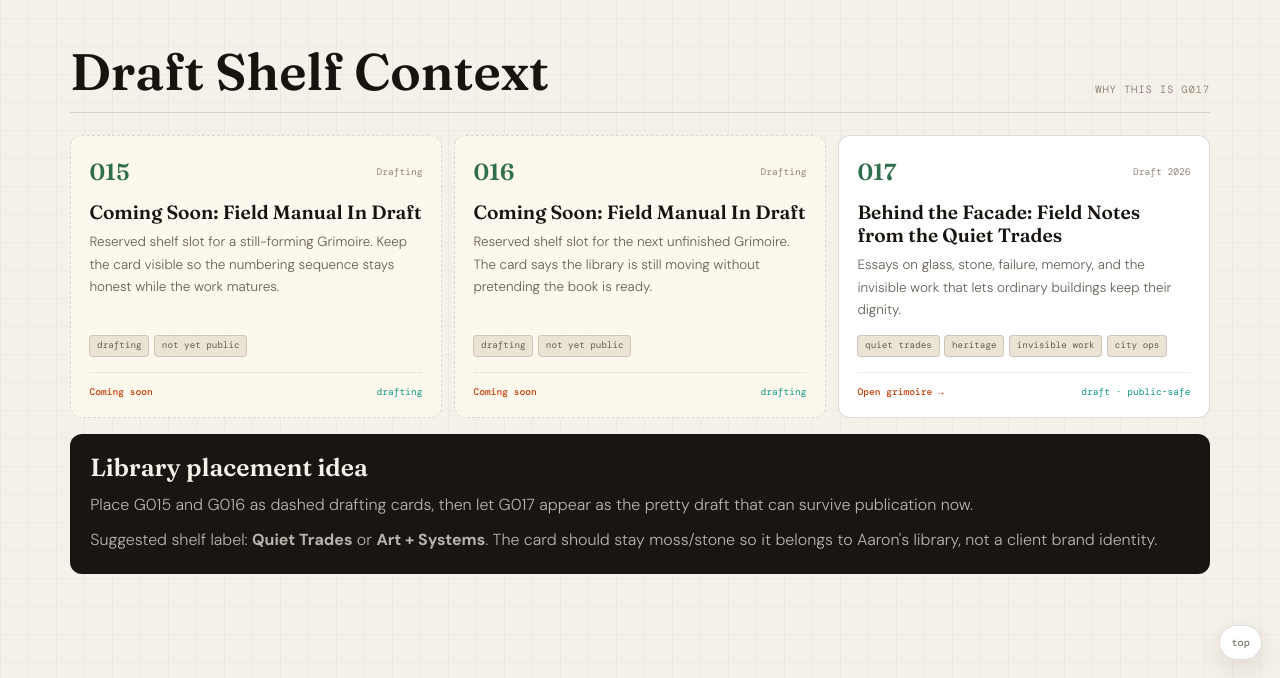
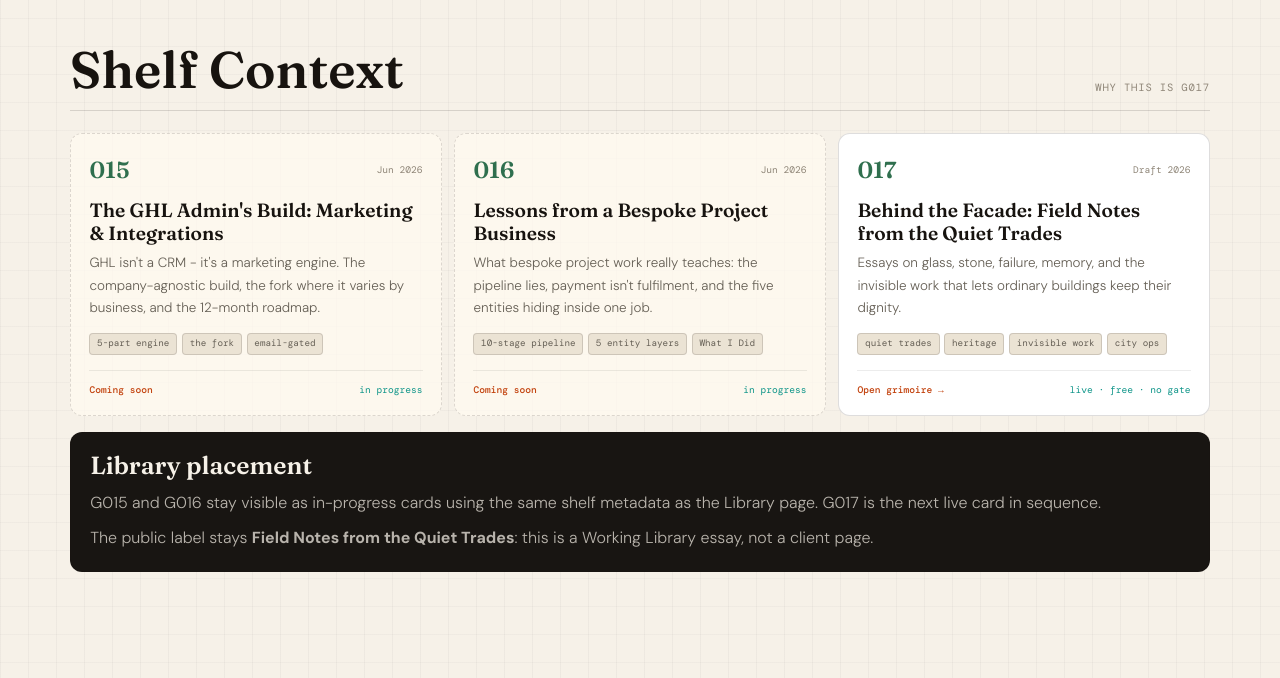
Before and after one commit to suarezaaronroy-sys/library, a Jekyll site: the page grimoires/017-behind-the-facade.html, which Jekyll copies as it is, in a window 1280 px wide and 900 px high, scrolled down 14908 px, cut to the strip 222-900 px from the top of the window. Built offline with Jekyll 4.4.1, drawn with Linux system fonts in a browser that asks for light colours; some of the changed text lies outside the part shown.

Commit message:
Align G017 with library chrome

```diff
--- a/about.html
+++ b/about.html
@@ -8,7 +8,7 @@
 ---
 <p>This site exists because I kept needing my own notes. Payment processing taught me that undocumented knowledge walks out the door with people; CRM work taught me that systems nobody can explain aren't systems. So I write the manual for everything — first for myself, as working reference, and then published openly because gatekeeping operational knowledge has never once made an operation better.</p>
 
-<p>The result is the library: a growing shelf of grimoires, from a 76-field production CRM to a three-volume series on how money moves, how work moves, and why organizations behave — plus field manuals on Claude and Cowork, a 30-chapter guide built for Filipino VAs entering remote work, and drafting-stage essays on the quiet systems behind ordinary work. It doubles as my portfolio, but that's the side effect. The primary function is the same one it had on day one — it's where I look things up.</p>
+<p>The result is the library: seventeen grimoires, from a 76-field production CRM to a three-volume series on how money moves, how work moves, and why organizations behave — plus field manuals on Claude and Cowork, a 30-chapter guide built for Filipino VAs entering remote work, and field notes on the quiet systems behind ordinary work. It doubles as my portfolio, but that's the side effect. The primary function is the same one it had on day one — it's where I look things up.</p>
 
 <p>The pattern underneath all the work: most operational breakdowns aren't effort problems, they're structural. Work that depends on specific people. Tools that don't connect. Knowledge that lives in heads. I find those structures and rebuild them so they survive without heroics.</p>
 
@@ -51,8 +51,8 @@
   </div>
   <div class="work-card">
     <div class="w-area">The Library</div>
-    <h3>Field manuals and drafting-stage grimoires, openly published</h3>
-    <p>Field manuals, system documentation, and public drafts with verified sources — the trilogy on money, work, and organizational behavior; AI tool manuals; a remote work guide for Filipino VAs; and essays on quiet craft systems.</p>
+    <h3>Seventeen grimoires on the shelf</h3>
+    <p>Field manuals and system documentation with verified sources — the trilogy on money, work, and organizational behavior; AI tool manuals; a remote work guide for Filipino VAs; and quiet-trade field notes.</p>
     <span class="w-result">→ <a href="{{ '/projects/' | relative_url }}" style="color:var(--accent)">browse the library</a></span>
   </div>
 </div>
--- a/assets/js/personality.js
+++ b/assets/js/personality.js
@@ -208,7 +208,7 @@
           '<div><strong>Just browsing?</strong><span>GHL CRM 101 — 76 fields, 24 automations.</span></div>' +
         '</div>' +
       '</div>' +
-      '<p id="ghost-popup-footer"><a href="' + sitePath('/projects/') + '">Browse all 17 shelf entries →</a></p>';
+      '<p id="ghost-popup-footer"><a href="' + sitePath('/projects/') + '">Browse all 17 grimoires →</a></p>';
     document.body.appendChild(bubble);
 
     function openPopup()  { bubble.classList.add('gp-visible'); }
--- a/grimoires/017-behind-the-facade.html
+++ b/grimoires/017-behind-the-facade.html
@@ -42,76 +42,89 @@
 img{max-width:100%;display:block}
 a{color:inherit;text-decoration:none}
 .shell{width:min(1140px,calc(100% - 2rem));margin:0 auto}
-.topbar{
+.mode-banner{
   position:sticky;
   top:0;
-  z-index:50;
-  backdrop-filter:blur(16px);
-  background:rgba(246,241,232,.9);
-  border-bottom:1px solid var(--line);
-}
-.topbar .shell{
-  min-height:58px;
+  z-index:300;
+  height:40px;
+  padding:0 2rem;
   display:flex;
   align-items:center;
   justify-content:space-between;
   gap:1rem;
-}
-.brand{display:flex;align-items:center;gap:.75rem}
-.brand-mark{
-  width:36px;
-  height:36px;
-  border-radius:8px;
-  display:grid;
-  place-items:center;
   background:var(--charcoal);
   color:var(--paper);
   font-family:var(--mono);
-  font-size:.78rem;
-  font-weight:500;
-}
-.brand strong{display:block;font-family:var(--mono);font-size:.8rem;line-height:1.2}
-.brand span{display:block;font-family:var(--mono);font-size:.62rem;color:var(--faint);margin-top:.08rem}
-.nav{display:flex;gap:.35rem;align-items:center;justify-content:flex-end;flex-wrap:wrap}
-.nav a{
-  border:1px solid var(--line);
-  border-radius:999px;
-  background:rgba(255,250,241,.72);
-  color:var(--muted);
-  font-family:var(--mono);
-  font-size:.68rem;
-  padding:.35rem .72rem;
-}
-.nav a:hover{border-color:var(--red);color:var(--red)}
-.nav .current{background:var(--charcoal);border-color:var(--charcoal);color:var(--paper)}
-.grimoire-chrome{
-  background:rgba(255,250,241,.86);
-  border-bottom:1px solid var(--line);
-}
-.grimoire-chrome .shell{
-  min-height:58px;
+  font-size:11px;
+}
+.mode-banner-left{display:flex;align-items:center;gap:10px}
+.mode-dot{
+  width:7px;
+  height:7px;
+  border-radius:50%;
+  background:#86efac;
+  animation:pulse 2s infinite;
+}
+@keyframes pulse{0%,100%{opacity:1}50%{opacity:.35}}
+.site-header{
+  position:sticky;
+  top:40px;
+  z-index:200;
+  height:52px;
+  padding:0 2rem;
   display:flex;
   align-items:center;
   justify-content:space-between;
   gap:1rem;
-}
-.book-meta{display:flex;flex-direction:column;gap:.12rem}
-.book-meta strong{font-family:var(--mono);font-size:.68rem;color:var(--ink);letter-spacing:.03em}
-.book-meta span{font-family:var(--mono);font-size:.62rem;color:var(--faint)}
-.back-link{font-family:var(--mono);font-size:.68rem;color:var(--red)}
-.page-nav{display:flex;gap:.32rem;flex-wrap:wrap;justify-content:flex-end}
-.page-nav a{
+  background:rgba(246,241,232,.94);
+  backdrop-filter:blur(14px);
+  border-bottom:1px solid var(--line);
+}
+.header-left{display:flex;align-items:center;gap:1rem;min-width:0}
+.header-back{
   font-family:var(--mono);
-  font-size:.62rem;
+  font-size:11px;
   color:var(--muted);
-  border:1px solid var(--line);
-  border-radius:999px;
-  background:rgba(246,241,232,.8);
-  padding:.24rem .55rem;
-}
-.page-nav a:hover{color:var(--red);border-color:var(--red)}
+  display:flex;
+  align-items:center;
+  gap:.3rem;
+  transition:.14s;
+  white-space:nowrap;
+}
+.header-back:hover{color:var(--red)}
+.header-divider{width:1px;height:16px;background:var(--line);flex:0 0 auto}
+.header-title{
+  font-family:var(--mono);
+  font-size:11px;
+  color:var(--ink);
+  white-space:nowrap;
+  overflow:hidden;
+  text-overflow:ellipsis;
+}
+.header-badge{
+  font-family:var(--mono);
+  font-size:10px;
+  padding:3px 9px;
+  border-radius:20px;
+  background:rgba(47,111,78,.12);
+  color:var(--moss);
+  border:1px solid rgba(47,111,78,.24);
+  white-space:nowrap;
+}
+#progress-bar{
+  position:fixed;
+  top:92px;
+  left:0;
+  right:0;
+  height:2px;
+  z-index:250;
+  background:linear-gradient(90deg,var(--moss),var(--red));
+  transform-origin:left;
+  transform:scaleX(0);
+  pointer-events:none;
+}
 .hero{
-  min-height:calc(100vh - 116px);
+  min-height:calc(100vh - 92px);
   display:grid;
   align-items:end;
   position:relative;
@@ -679,31 +692,20 @@
 .source-card b{display:block;font-family:var(--mono);font-size:.62rem;letter-spacing:.07em;text-transform:uppercase;color:var(--teal);margin-bottom:.25rem}
 .source-card a{color:var(--red);text-decoration:underline;text-underline-offset:2px}
 .source-card p{margin:0;color:var(--muted);font-size:.82rem}
-.footer{
+.page-footer{
+  padding:2rem 3rem;
   border-top:1px solid var(--line);
-  padding:2rem 0 3rem;
+  display:flex;
+  justify-content:space-between;
+  align-items:center;
+  gap:1rem;
+  flex-wrap:wrap;
+  font-family:var(--mono);
+  font-size:11px;
   color:var(--faint);
-  font-family:var(--mono);
-  font-size:.66rem;
-}
-.footer .shell{display:flex;justify-content:space-between;gap:1rem;flex-wrap:wrap}
-.footer a{color:var(--faint)}
-.footer a:hover{color:var(--red)}
-.footer-links{display:flex;gap:1.2rem;align-items:center;flex-wrap:wrap}
-.quick-anchor{
-  position:fixed;
-  right:18px;
-  bottom:18px;
-  z-index:40;
-  border:1px solid var(--line);
-  border-radius:999px;
-  background:#fff;
-  color:var(--muted);
-  font-family:var(--mono);
-  font-size:.64rem;
-  padding:.48rem .7rem;
-  box-shadow:0 8px 24px rgba(23,19,15,.1);
-}
+}
+.footer-link-page{color:var(--red)}
+.footer-link-page:hover{text-decoration:underline}
 @media(max-width:980px){
   .intro-grid,.image-story,.map-wrap,.mode-board,.library-preview{grid-template-columns:1fr}
   .longform{grid-template-columns:1fr}
@@ -715,9 +717,10 @@
   .chapter-grid{grid-template-columns:repeat(2,1fr)}
 }
 @media(max-width:760px){
-  .topbar .shell{align-items:flex-start;flex-direction:column;padding:.7rem 0}
-  .grimoire-chrome .shell{align-items:flex-start;flex-direction:column;padding:.7rem 0}
-  .nav{justify-content:flex-start}
+  .mode-banner{padding:0 1rem}
+  .mode-banner>span:last-child{display:none}
+  .site-header{padding:0 1rem}
+  .header-title{display:none}
   .hero{min-height:760px}
   .hero-content{padding:7rem 0 3rem}
   .lens-grid,.source-grid,.field-grid,.taxonomy,.rules-grid,.image-strip{grid-template-columns:1fr}
@@ -728,40 +731,19 @@
 </style>
 </head>
 <body id="top">
-<header class="topbar">
-  <div class="shell">
-    <a class="brand" href="https://suarezaaronroy-sys.github.io/library/" aria-label="Aaron Suarez library home">
-      <div class="brand-mark">AS</div>
-      <div>
-        <strong>Aaron Suarez</strong>
-        <span>Valencia City, PH &middot; remote-first</span>
-      </div>
-    </a>
-    <nav class="nav" aria-label="Main navigation">
-      <a href="https://suarezaaronroy-sys.github.io/library/about/">About</a>
-      <a href="https://suarezaaronroy-sys.github.io/library/projects/" class="current">Library</a>
-      <a href="https://suarezaaronroy-sys.github.io/library/notes/">Notes</a>
-      <a href="mailto:suarezaaronroy@gmail.com">Contact &rarr;</a>
-    </nav>
+<div class="mode-banner">
+  <div class="mode-banner-left"><div class="mode-dot"></div><span>Grimoire 017 &middot; Behind the Facade</span></div>
+  <span style="font-size:10px;color:rgba(246,241,232,.68)">12 essays &middot; quiet trades &middot; public-safe draft &middot; free, no gate</span>
+</div>
+<header class="site-header">
+  <div class="header-left">
+    <a href="/library/projects/" class="header-back">&lt;- Projects</a>
+    <div class="header-divider"></div>
+    <span class="header-title">Behind the Facade</span>
   </div>
+  <span class="header-badge">Grimoire 017 &middot; Field Notes</span>
 </header>
-
-<div class="grimoire-chrome" aria-label="Grimoire navigation">
-  <div class="shell">
-    <a class="back-link" href="https://suarezaaronroy-sys.github.io/library/projects/">&larr; Projects</a>
-    <div class="book-meta">
-      <strong>Grimoire 017 &middot; Behind the Facade &middot; Field Notes from the Quiet Trades</strong>
-      <span>12 essays &middot; quiet trades &middot; drafting stage &middot; Free, no gate</span>
-    </div>
-    <nav class="page-nav" aria-label="In-page navigation">
-      <a href="#thesis">Overview</a>
-      <a href="#city">City</a>
-      <a href="#failure">Failure</a>
-      <a href="#objects">Objects</a>
-      <a href="#chapters">Chapters</a>
-    </nav>
-  </div>
-</div>
+<div id="progress-bar"></div>
 
 <main>
   <section class="hero">
@@ -1399,29 +1381,29 @@
   <section class="section compact">
     <div class="shell">
       <div class="section-title">
-        <h2>Draft Shelf Context</h2>
+        <h2>Shelf Context</h2>
         <span>why this is G017</span>
       </div>
       <div class="draft-grid">
         <article class="draft-card soon">
           <div class="shelf-top">
             <span class="shelf-num">015</span>
-            <span class="shelf-date">Drafting</span>
+            <span class="shelf-date">Jun 2026</span>
           </div>
-          <h3>Coming Soon: Field Manual In Draft</h3>
-          <p>Reserved shelf slot for a still-forming Grimoire. Keep the card visible so the numbering sequence stays honest while the work matures.</p>
-          <div class="tags"><span>drafting</span><span>not yet public</span></div>
-          <div class="shelf-foot"><span class="open">Coming soon</span><span class="live">drafting</span></div>
+          <h3>The GHL Admin's Build: Marketing &amp; Integrations</h3>
+          <p>GHL isn't a CRM - it's a marketing engine. The company-agnostic build, the fork where it varies by business, and the 12-month roadmap.</p>
+          <div class="tags"><span>5-part engine</span><span>the fork</span><span>email-gated</span></div>
+          <div class="shelf-foot"><span class="open">Coming soon</span><span class="live">in progress</span></div>
         </article>
         <article class="draft-card soon">
           <div class="shelf-top">
             <span class="shelf-num">016</span>
-            <span class="shelf-date">Drafting</span>
+            <span class="shelf-date">Jun 2026</span>
           </div>
-          <h3>Coming Soon: Field Manual In Draft</h3>
-          <p>Reserved shelf slot for the next unfinished Grimoire. The card says the library is still moving without pretending the book is ready.</p>
-          <div class="tags"><span>drafting</span><span>not yet public</span></div>
-          <div class="shelf-foot"><span class="open">Coming soon</span><span class="live">drafting</span></div>
+          <h3>Lessons from a Bespoke Project Business</h3>
+          <p>What bespoke project work really teaches: the pipeline lies, payment isn't fulfilment, and the five entities hiding inside one job.</p>
+          <div class="tags"><span>10-stage pipeline</span><span>5 entity layers</span><span>What I Did</span></div>
+          <div class="shelf-foot"><span class="open">Coming soon</span><span class="live">in progress</span></div>
         </article>
         <article class="draft-card">
         <div class="shelf-top">
@@ -1431,13 +1413,13 @@
         <h3>Behind the Facade: Field Notes from the Quiet Trades</h3>
         <p>Essays on glass, stone, failure, memory, and the invisible work that lets ordinary buildings keep their dignity.</p>
         <div class="tags"><span>quiet trades</span><span>heritage</span><span>invisible work</span><span>city ops</span></div>
-        <div class="shelf-foot"><span class="open">Open grimoire &rarr;</span><span class="live">draft &middot; public-safe</span></div>
+        <div class="shelf-foot"><span class="open">Open grimoire &rarr;</span><span class="live">live &middot; free &middot; no gate</span></div>
       </article>
       </div>
       <aside class="snippet-note">
-        <h3>Library placement idea</h3>
-        <p>Place G015 and G016 as dashed drafting cards, then let G017 appear as the pretty draft that can survive publication now.</p>
-        <p>Suggested shelf label: <strong>Quiet Trades</strong> or <strong>Art + Systems</strong>. The card should stay moss/stone so it belongs to Aaron's library, not a client brand identity.</p>
+        <h3>Library placement</h3>
+        <p>G015 and G016 stay visible as in-progress cards using the same shelf metadata as the Library page. G017 is the next live card in sequence.</p>
+        <p>The public label stays <strong>Field Notes from the Quiet Trades</strong>: this is a Working Library essay, not a client page.</p>
       </aside>
     </div>
   </section>
@@ -1478,21 +1460,21 @@
   </section>
 </main>
 
-<footer class="footer">
-  <div class="shell">
-    <div>&copy; <span id="yr"></span> Aaron Suarez &middot; operational systems builder &middot; <a href="https://suarezaaronroy-sys.github.io/library/feed.xml">RSS</a></div>
-    <div class="footer-links">
-      <span>Valencia City, PH &middot; remote-first</span>
-      <a href="mailto:suarezaaronroy@gmail.com">Email</a>
-      <a href="https://www.linkedin.com/in/suarez-aaronroy/" target="_blank" rel="noopener noreferrer">LinkedIn</a>
-    </div>
-  </div>
+<footer class="page-footer">
+  <a class="footer-link-page" href="/library/projects/">&lt;- Back to Library</a>
+  <span>Grimoire 017 &middot; Behind the Facade &middot; Public-safe draft</span>
+  <a class="footer-link-page" href="#top">Top</a>
 </footer>
 
-<a class="quick-anchor" href="#top" aria-label="Back to top">top</a>
-
 <script>
-document.getElementById("yr").textContent = new Date().getFullYear();
+const progressBar = document.getElementById("progress-bar");
+function updateProgress(){
+  const max = document.documentElement.scrollHeight - window.innerHeight;
+  const ratio = max > 0 ? window.scrollY / max : 0;
+  progressBar.style.transform = `scaleX(${Math.max(0, Math.min(1, ratio))})`;
+}
+addEventListener("scroll", updateProgress, { passive: true });
+updateProgress();
 const modes = {
   heritage: {
     title: "Heritage Layer",
```
Also changed, not shown: _data/grimoires.yml (+14 -35 lines), index.html (+3 -12 lines), projects.html (+2 -8 lines).
